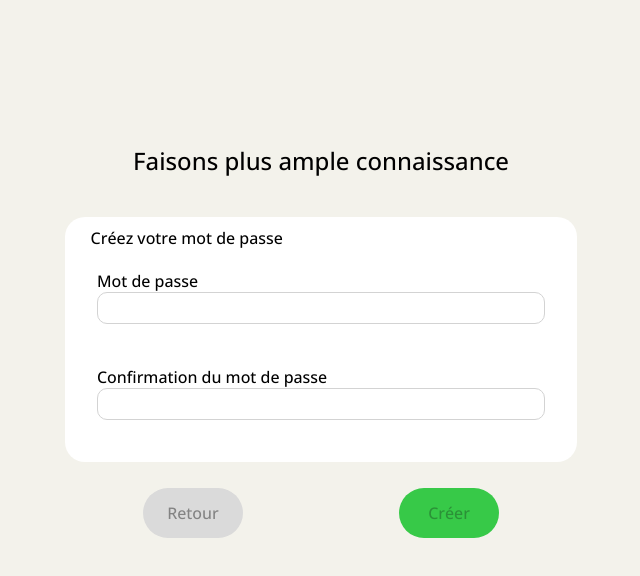
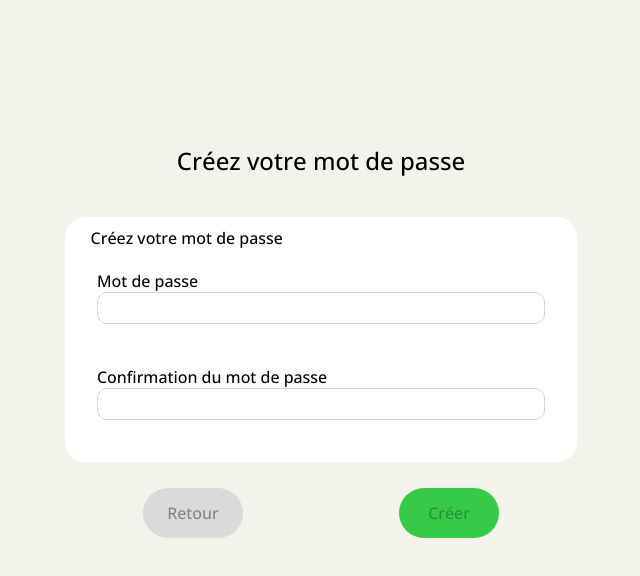
Before and after one commit to WildCodeSchool/paris-0921-project3-my-singa-assurance, a React (Vite) app: page /createaccount/step2 in a window 1280 px wide. Shown: the top 576 px of the page, without its empty margins (319-959 px from the left). Built offline with nearby package versions, Linux system fonts and the light colour scheme.

Commit message:
Add a title for each form step

```diff
--- a/src/formSignUp/FormSignUpStep1.jsx
+++ b/src/formSignUp/FormSignUpStep1.jsx
@@ -38,6 +38,9 @@ function FormSignUpStep1() {
 
   return (
     <div className={style.mainContainer}>
+      <div className={style.formTitle}>
+        <p className={style.title}>Faisons plus ample connaissance</p>
+      </div>
       <form onSubmit={handleSubmit(onSubmit)}>
         <div className={style.formContainer}>
           <p>Je suis</p>
--- a/src/formSignUp/FormSignUpStep1.module.scss
+++ b/src/formSignUp/FormSignUpStep1.module.scss
@@ -1,5 +1,14 @@
 @import url('https://fonts.googleapis.com/css2?family=Open+Sans:wght@500&display=swap');
 
+.formTitle {
+  display: flex;
+  justify-content: center;
+
+  .title {
+    margin-bottom: 5vh;
+    font-size: 1.5rem;
+  }
+}
 .formContainer {
   width: 50vw;
   display: flex;
--- a/src/formSignUp/FormSignUpStep2.jsx
+++ b/src/formSignUp/FormSignUpStep2.jsx
@@ -67,6 +67,9 @@ function FormSignUpStep2() {
 
   return (
     <div className={style.mainContainer}>
+      <div className={style.formTitle}>
+        <p className={style.title}>Créez votre mot de passe</p>
+      </div>
       <form onSubmit={handleSubmit(onSubmit)}>
         <div className={style.formContainer}>
           <p>Créez votre mot de passe</p>
--- a/src/formSignUp/FormSignUpStep2.module.scss
+++ b/src/formSignUp/FormSignUpStep2.module.scss
@@ -1,4 +1,14 @@
 @import url('https://fonts.googleapis.com/css2?family=Open+Sans:wght@500&display=swap');
+
+.formTitle {
+  display: flex;
+  justify-content: center;
+
+  .title {
+    margin-bottom: 5vh;
+    font-size: 1.5rem;
+  }
+}
 
 .formContainer {
   width: 40vw;
--- a/src/pages/FormPage.jsx
+++ b/src/pages/FormPage.jsx
@@ -6,7 +6,6 @@ import style from './style/FormPage.module.scss';
 function FormPage() {
   return (
     <div className={style.container}>
-      <p className={style.title}>Faisons plus ample connaissance</p>
       <Outlet />
     </div>
   );
--- a/src/pages/style/FormPage.module.scss
+++ b/src/pages/style/FormPage.module.scss
@@ -8,9 +8,4 @@
   align-items: center;
   margin-top: 15vh;
   font-family: 'Open sans', sans-serif;
-
-  .title {
-    margin-bottom: 5vh;
-    font-size: 1.5rem;
-  }
 }
```
